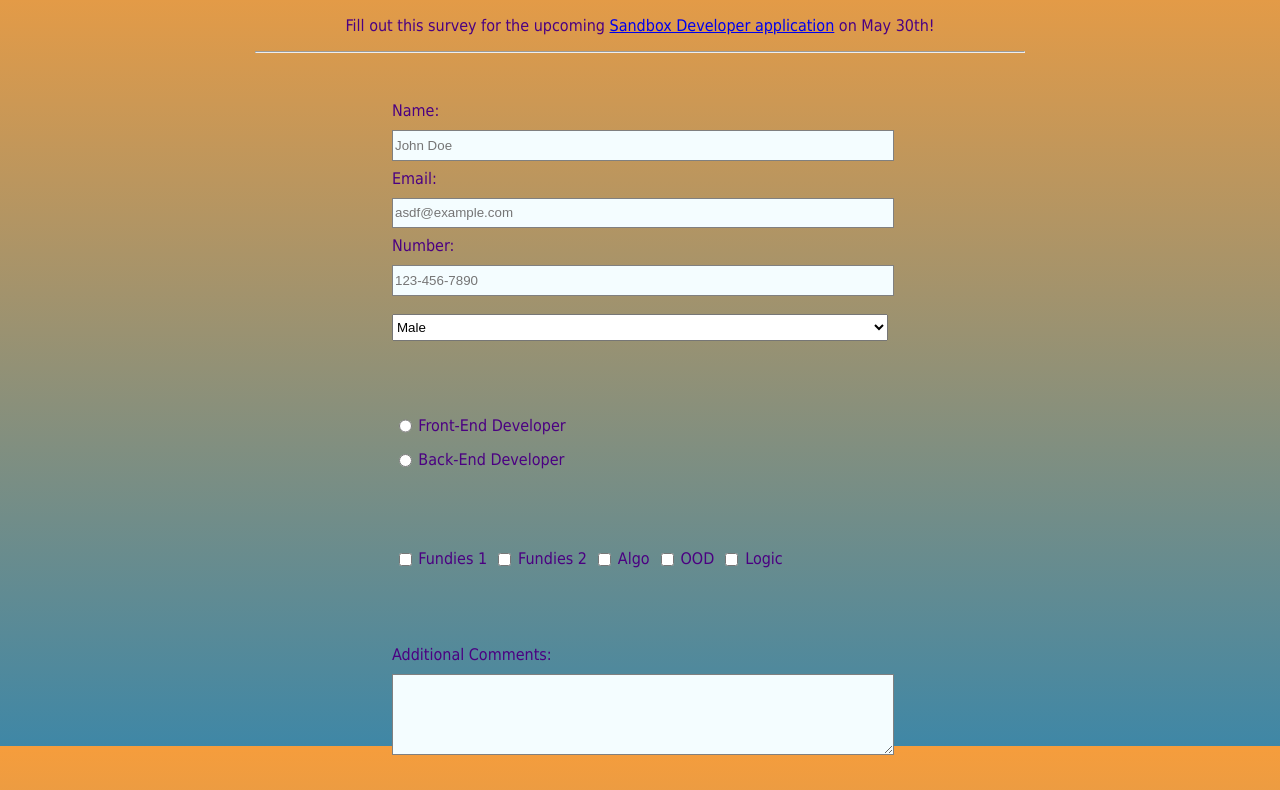
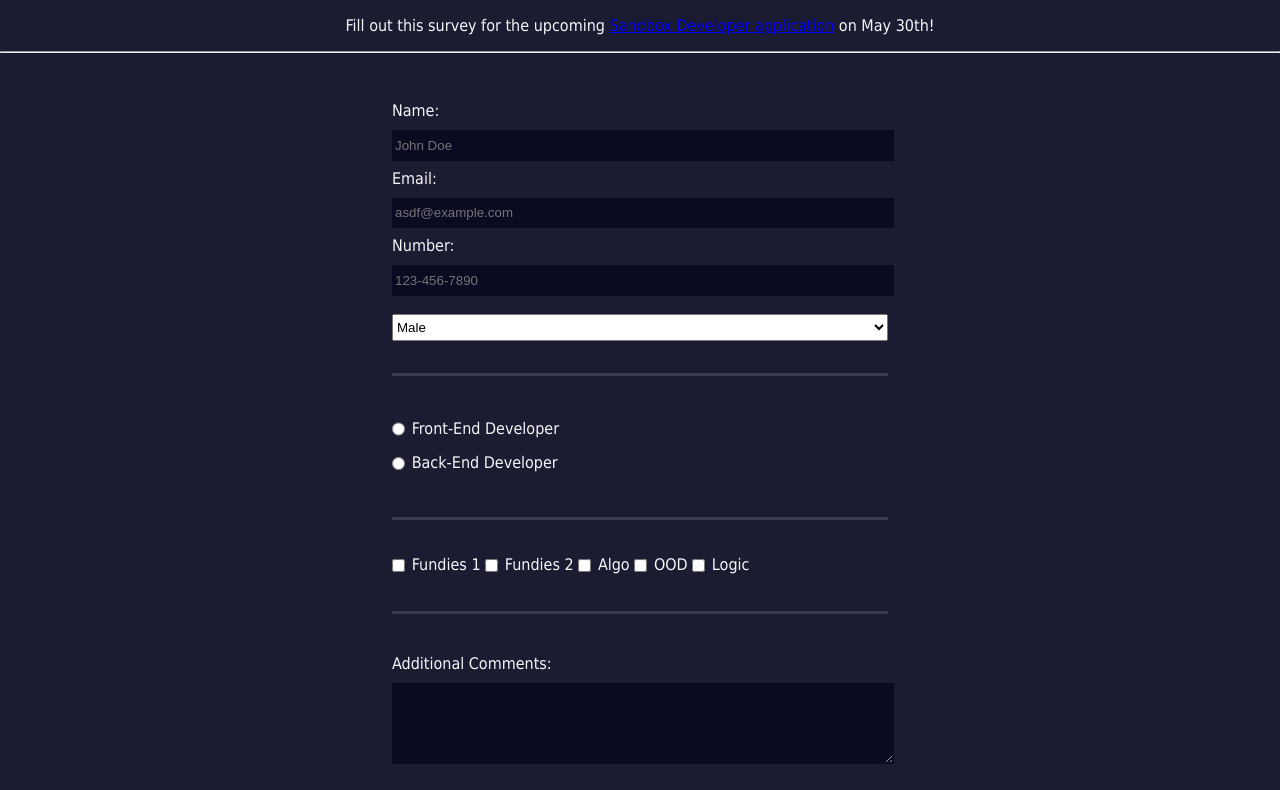
Before and after one commit to jarenadams21/surveyform, a plain HTML site: page index.html in a window 1280 px wide. Shown: the part 86-876 px from the top of the page. Drawn offline with Linux system fonts and the light colour scheme.

```diff
--- a/styles.css
+++ b/styles.css
@@ -1,19 +1,17 @@
 body {
   width: 100%;
   height: 100vh;
-background: linear-gradient(#f69d3c, #3f87a6);
-  color: #4B0082;
   margin: 0;
+  background-color: #1b1b32;
+	color: #f5f6f7;
   font-family: Tahoma;
 	font-size: 16px;
+  background-repeat: no-repeat;
 }
-h1,p {
 
+h1, p {
   margin: 1em auto;
   text-align: center;
-}
-hr {
-  width: 60%;
 }
 
 form {
@@ -29,29 +27,33 @@ fieldset {
 	padding: 2rem 0;
 }
 
+fieldset:not(:last-of-type) {
+  border-bottom: 3px solid #3b3b4f;
+}
+
 label {
   display: block;
 	margin: 0.5rem 0;
 }
 
-input, textarea, select {
-
+input,
+textarea,
+select {
   margin: 10px 0 0 0;
 	width: 100%;
   min-height: 2em;
 }
 
 input, textarea {
-  background-color: #F4FDFF;
-  border: 1px solid #808080;
-  color: #f69d3c;
+  background-color: #0a0a23;
+  border: 1px solid #0a0a23;
+  color: #ffffff;
 }
 
 .inline {
   width: unset;
   margin: 0 0.5em 0 0;
   vertical-align: middle;
-  margin-left: 0.5em;
 }
 
 input[type="submit"] {
@@ -64,3 +66,7 @@ input[type="submit"] {
   border-color: white;
   min-width: 300px;
 }
+
+input[type="file"] {
+  padding: 1px 2px;
+}
```
Lines whose indentation alone changed are shown as unchanged.
